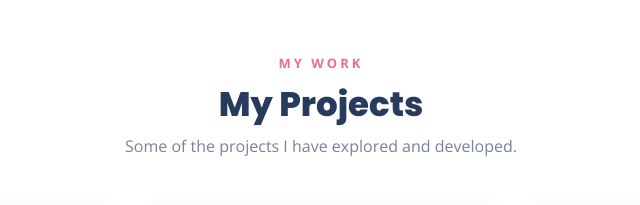
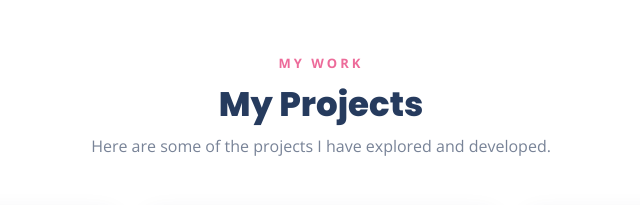
Before and after one commit to stevenpacaldo44-crypto/pacaldo-project-1, a plain HTML site: page index.html in a window 1280 px wide. Shown: the part 2500-2705 px from the top of the page, 319-959 px from the left. Drawn offline with nearby package versions, Linux system fonts and the light colour scheme.

```diff
--- a/index.html
+++ b/index.html
@@ -194,7 +194,7 @@
                 <div class="section-title">
                     <span>MY WORK</span>
                     <h2>My Projects</h2>
-                    <p>Some of the projects I have explored and developed.</p>
+                    <p>Here are some of the projects I have explored and developed.</p>
                 </div>
 
                 <div class="row g-4">
```
